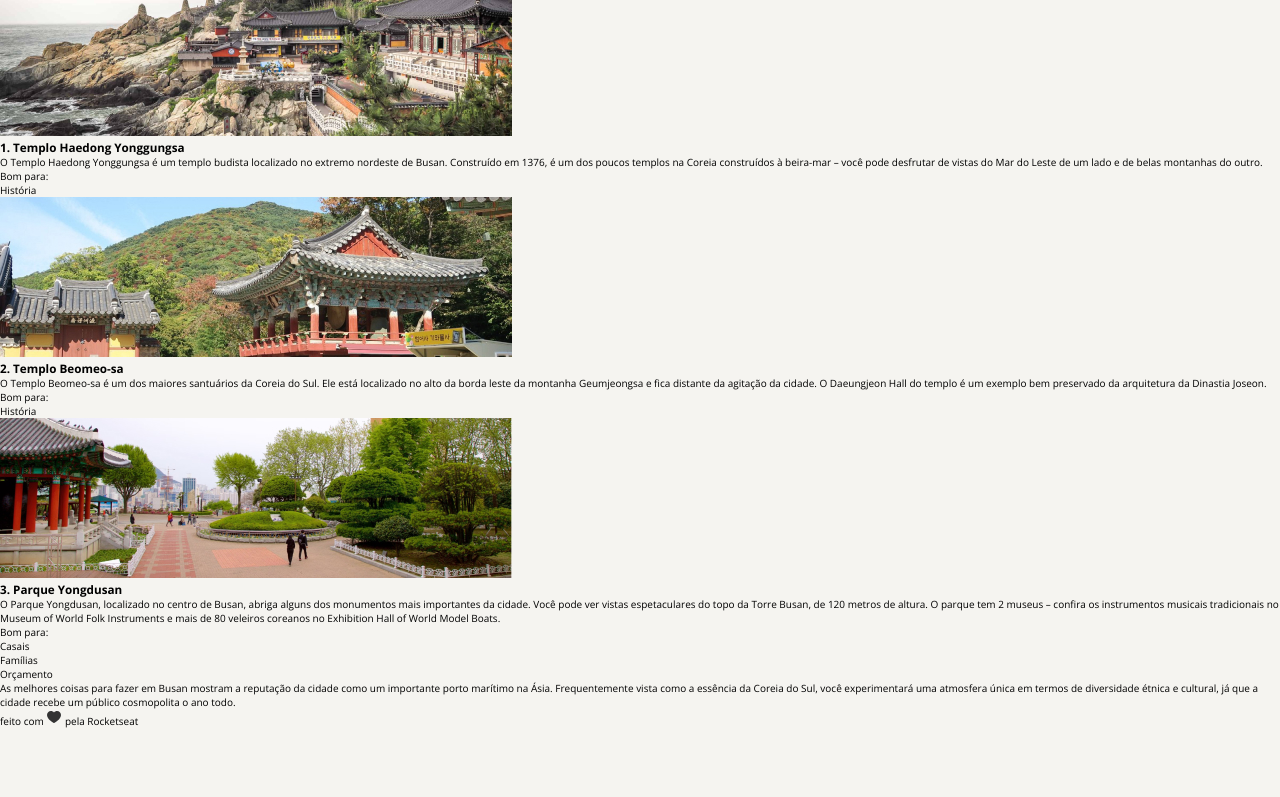
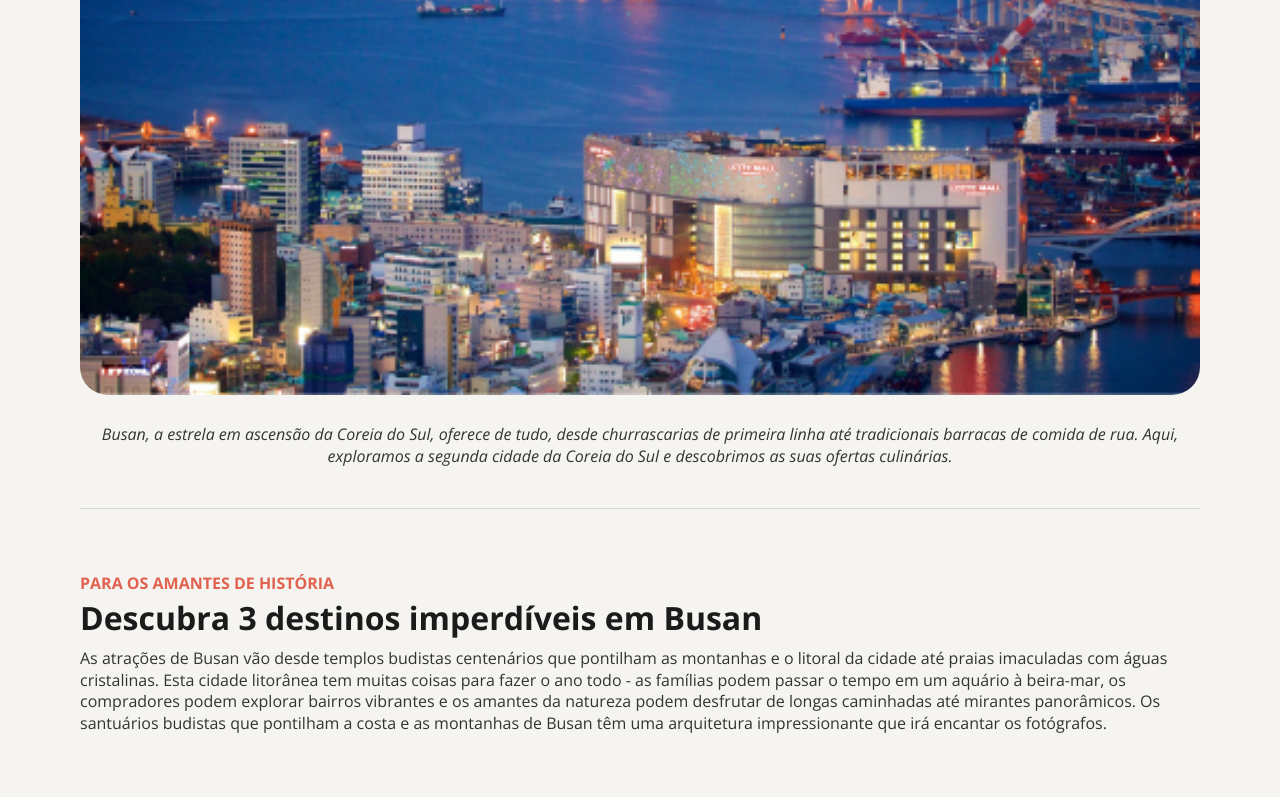
Before and after one commit to douglas-fabiano1/rs-fullstack-projeto-local-turistico, a plain HTML site: page index.html in a window 1280 px wide. Shown: the part 460-1257 px from the top of the page. Before the commit the page ends 1188 px from the top, so only its background shows below. Drawn offline with nearby package versions, Linux system fonts and the light colour scheme.

Commit message:
html adjustments and css

```diff
--- a/index.html
+++ b/index.html
@@ -32,7 +32,6 @@
           </figcaption>
         </figure>
         <section id="list">
-          <div class="line"></div>
           <div id="title-list">
             <p>Para os amantes de história</p>
             <h2>Descubra 3 destinos imperdíveis em Busan</h2>
@@ -103,20 +102,20 @@
               <li>Orçamento</li>
             </ul>
           </div>
-          <div class="line"></div>
-          <p>
-            As melhores coisas para fazer em Busan mostram a reputação da cidade
-            como um importante porto marítimo na Ásia. Frequentemente vista como
-            a essência da Coreia do Sul, você experimentará uma atmosfera única
-            em termos de diversidade étnica e cultural, já que a cidade recebe
-            um público cosmopolita o ano todo.
-          </p>
         </section>
+        <div class="line"></div>
+        <p>
+          As melhores coisas para fazer em Busan mostram a reputação da cidade
+          como um importante porto marítimo na Ásia. Frequentemente vista como a
+          essência da Coreia do Sul, você experimentará uma atmosfera única em
+          termos de diversidade étnica e cultural, já que a cidade recebe um
+          público cosmopolita o ano todo.
+        </p>
       </main>
       <footer>
         <p>
-          feito com
-          <img src="./assets/heart.svg" alt="Imagem de coração" /> pela
+          feito com &nbsp
+          <img src="./assets/heart.svg" alt="Imagem de coração" />&nbsp pela
           Rocketseat
         </p>
       </footer>
--- a/style.css
+++ b/style.css
@@ -10,6 +10,138 @@
 }
 
 body {
-  background: #F5F4F0;
+  background: #f5f4f0;
+  font-size: 1.6rem;
   min-height: 100vh;
+  padding: 0 2rem;
 }
+
+.line {
+  border: 1px solid #d9d9d9;
+}
+
+#page {
+  max-width: 112rem;
+  margin: 0 auto 4.8rem;
+  padding-top: 8.4rem;
+}
+
+main {
+  display: flex;
+  flex-direction: column;
+  gap: 4rem;
+}
+
+#title-page p {
+  font-size: 1.6rem;
+  font-weight: 700;
+  color: #e1624f;
+  line-height: 2.17rem;
+}
+
+#title-page h1 {
+  font-size: 3.6rem;
+  font-weight: 700;
+  line-height: 4.9rem;
+}
+
+main figure img {
+  width: 100%;
+  overflow: hidden;
+  border-radius: 2.8rem;
+}
+
+main figcaption {
+  font-size: 1.6rem;
+  color: #333333;
+  font-style: italic;
+  font-weight: 400;
+  line-height: 2.17rem;
+  text-align: center;
+  margin-top: 2.4rem;
+}
+
+main > p:nth-child(5) {
+  font-size: 1.6rem;
+  font-weight: 400;
+  line-height: 2.17rem;
+  text-align: center;
+  color: #333333;
+}
+
+#list {
+  border-top: 1px solid #d9d9d9;
+}
+
+#list .card + .card {
+  margin-top: 4.8rem;
+}
+
+#title-list {
+  margin: 6.4rem 0;
+}
+
+#title-list p:nth-child(1) {
+  font-size: 1.6rem;
+  font-weight: 700;
+  line-height: 2.17rem;
+  color: #e1624f;
+  margin-bottom: 2px;
+  text-transform: uppercase;
+}
+
+#title-list h2 {
+  font-size: 3.2rem;
+  color: #1b1b1b;
+  font-weight: 700;
+  line-height: 4.35rem;
+  margin-bottom: 8px;
+}
+
+#title-list p:nth-child(3) {
+  font-size: 1.6rem;
+  font-weight: 400;
+  line-height: 2.17rem;
+  color: #333333;
+}
+
+.card img {
+  width: 100%;
+  border-radius: 2.8rem;
+  margin-bottom: 2rem;
+}
+
+.card h3 {
+  font-size: 2.8rem;
+  color: #1b1b1b;
+  font-weight: 700;
+  line-height: 3.8rem;
+}
+
+.card > p:nth-child(3) {
+  font-size: 1.6rem;
+  color: #333333;
+  font-weight: 400;
+  line-height: 2.17rem;
+}
+
+.card > p:nth-child(4) {
+  margin-top: 3rem;
+}
+
+.card ul li {
+  font-size: 1.6rem;
+  font-weight: 700;
+  line-height: 2.17rem;
+  margin-left: 3rem;
+}
+
+footer p {
+  font-size: 1.6rem;
+  font-weight: 400;
+  line-height: 2.4rem;
+  margin-top: 6.5rem;
+  display: flex;
+  align-items: center;
+  justify-content: center;
+}
```
